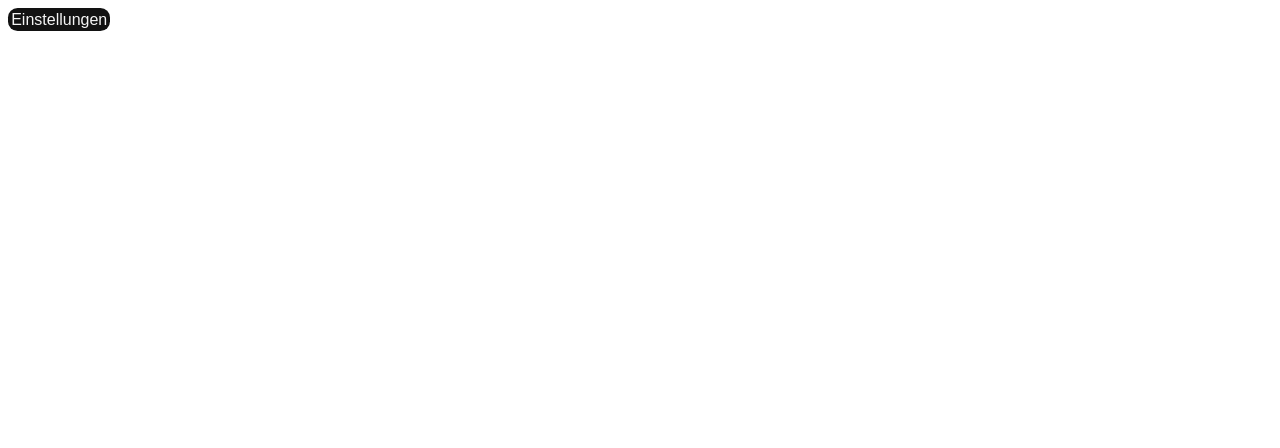
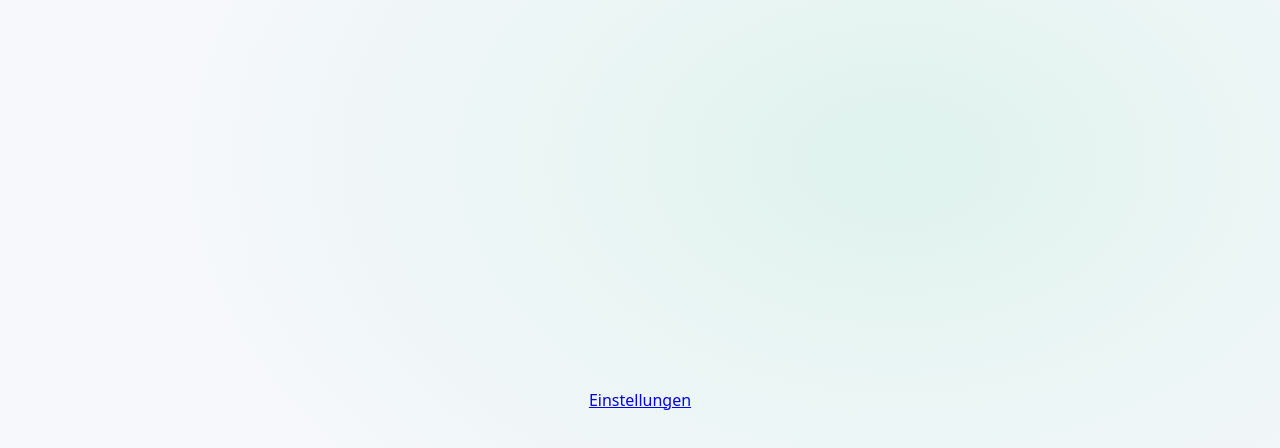
Before and after one commit to KilianSchwermer/NotionAddons, a plain HTML site: page index.html in a window 1280 px wide. Drawn offline with Linux system fonts and the light colour scheme.

Commit message:
Test Button changes

```diff
--- a/main.css
+++ b/main.css
@@ -1,20 +1,57 @@
-:root {
-  font-family: Arial, Helvetica, sans-serif;
-  font-size: 1rem;
-  font-weight: 400;
-  line-height: 1.5;
+:root{
+  --bg: #0b0d10;
+  --panel: #12161b;
+  --muted: #8a98a9;
+  --text: #e6eef8;
+  --brand: #5dd4a3; /* Akzentfarbe */
+  --danger: #ff6b6b;
+  --shadow: 0 10px 30px rgba(0,0,0,.35);
+  --radius: 16px;
 }
+@media (prefers-color-scheme: light){
+  :root{
+    --bg: #f6f8fb;
+    --panel: #ffffff;
+    --muted: #5a6572;
+    --text: #0e1621;
+    --shadow: 0 10px 30px rgba(0,0,0,.08);
+  }
+}
+*{box-sizing:border-box}
+html,body{height:100%}
+body{
+  margin:0; font: 16px/1.4 system-ui, -apple-system, Segoe UI, Roboto, Ubuntu, Cantarell, Noto Sans, Arial, "Apple Color Emoji","Segoe UI Emoji";
+  background: radial-gradient(1200px 800px at 70% 20%, rgba(93,212,163,.15), transparent 60%), var(--bg);
+  color: var(--text);
+  display:grid; place-items:center; padding: 24px;
+}
+.app{
+  width: min(920px, 100%);
+  display:grid; gap: 20px;
+}
+header{
+  display:flex; align-items:center; justify-content:space-between; gap: 12px;
+}
+.title{font-size: clamp(18px, 3vw, 24px); font-weight: 700; letter-spacing:.2px}
+.sub{color:var(--muted); font-size: 13px}
+.panel{
+  background: linear-gradient(180deg, rgba(255,255,255,.02), rgba(0,0,0,.02)), var(--panel);
+  border: 1px solid rgba(255,255,255,.06);
+  border-radius: var(--radius);
+  box-shadow: var(--shadow);
+  padding: 18px;
+}
+/* Tabs */
+.modes{display:flex; gap: 8px; flex-wrap:wrap}
+.mode-btn{
+  appearance:none; border:1px solid rgba(255,255,255,.08); background:transparent; color:var(--text);
+  padding:10px 14px; border-radius:999px; cursor:pointer; font-weight:600; letter-spacing:.2px;
+  transition: transform .08s ease, background .2s ease, border-color .2s ease;
+}
+.mode-btn[aria-pressed="true"], .mode-btn:hover{background: rgba(93,212,163,.12); border-color: rgba(93,212,163,.5)}
 
-a.button {
-  background: #121212;
-  color: whitesmoke;
-  text-decoration: none;
-  padding: 0.2rem;
-  border: none;
-  border-radius: 0.6rem;
 
+/* Timer */
+.timer{
+  display:grid; grid-template-columns: 1fr; gap: 18px; align-items:center; text-align:center;
 }
-
-a.button:hover {
-  background: #252565;
-}
```
